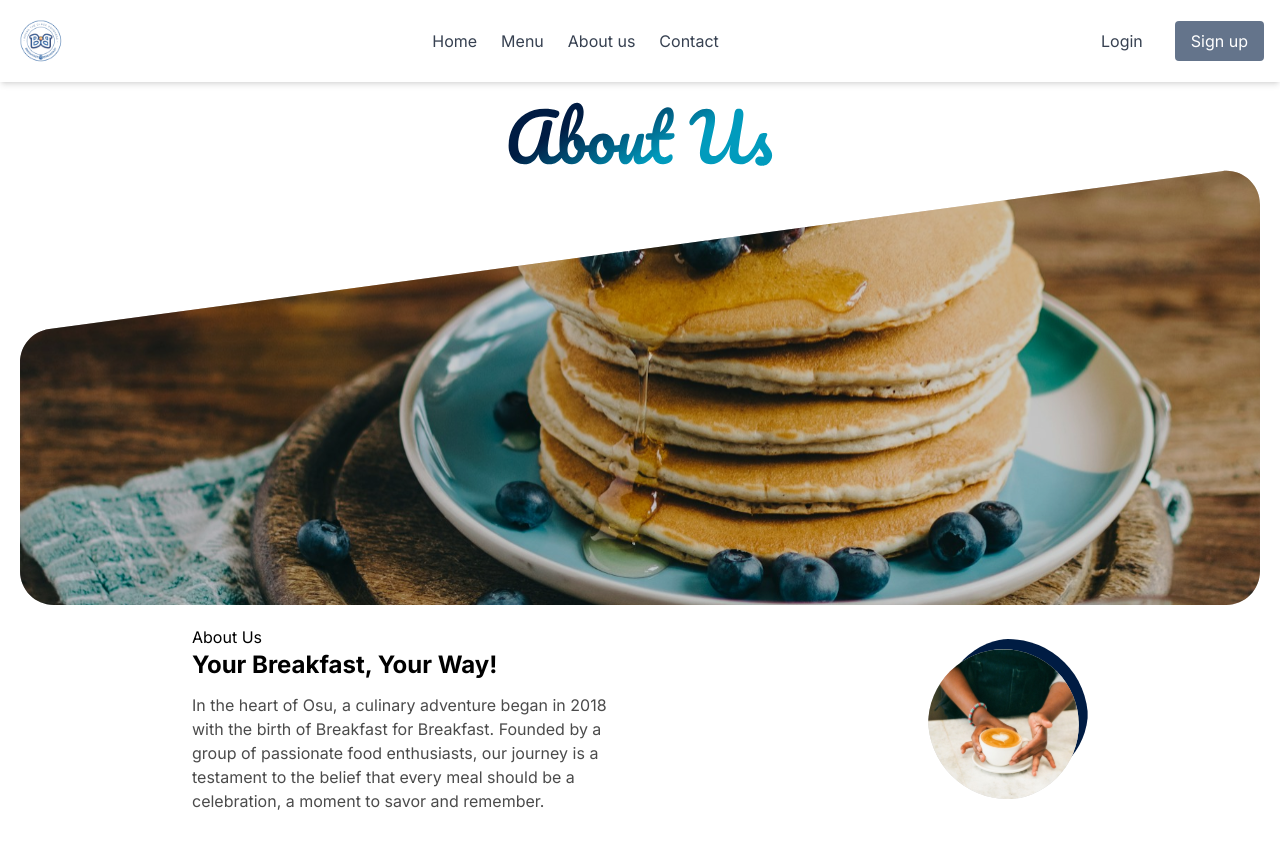
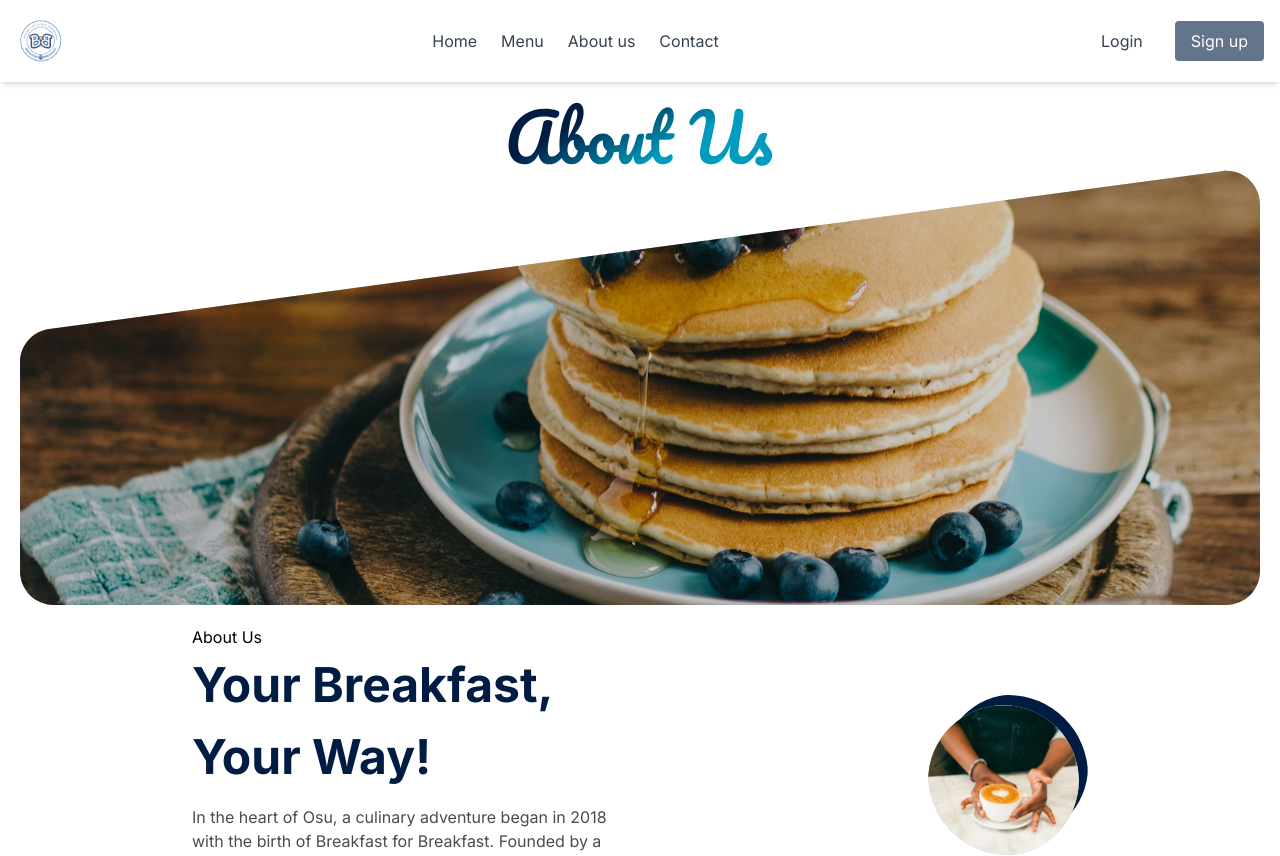
Before and after one commit to Daquiver1/breakfast_to_breakfast, a Next.js app: page /about in a window 1280 px wide. Shown: the top 856 px of the page. Built offline with nearby package versions, Linux system fonts and the light colour scheme.

Commit message:
chore: fix npm install issue again

```diff
--- a/src/app/about/aboutComponent.tsx
+++ b/src/app/about/aboutComponent.tsx
@@ -61,9 +61,9 @@ const AboutUsComponent: React.FC = () => {
 
       {/* Content area below header */}
       <div className="w-full max-w-4xl mt-5 flex">
-        <div className="flex-1 text-left">
+        <div className="flex-1 text-left text-[16px]">
           About Us
-          <h2 className="text-2xl font-bold mb-3">Your Breakfast, Your Way!</h2>
+          <h2 className="text-[48px] font-bold text-deep-blue mb-3">Your Breakfast, Your Way!</h2>
           <p className="text-[#4b4b4b]">
             In the heart of Osu, a culinary adventure began in 2018 with the
             birth of Breakfast for Breakfast. Founded by a group of passionate
```
Also changed, not shown: 1 other file (tests, documents, lock files or other folders).
